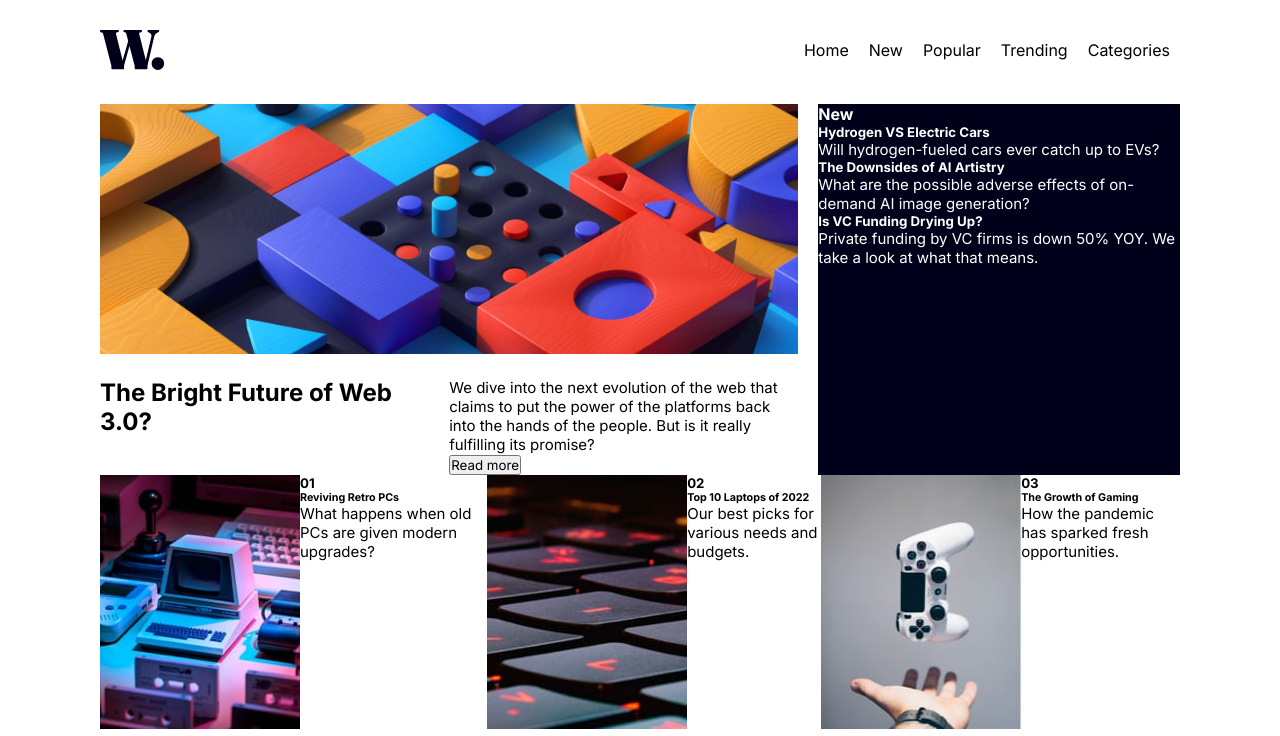
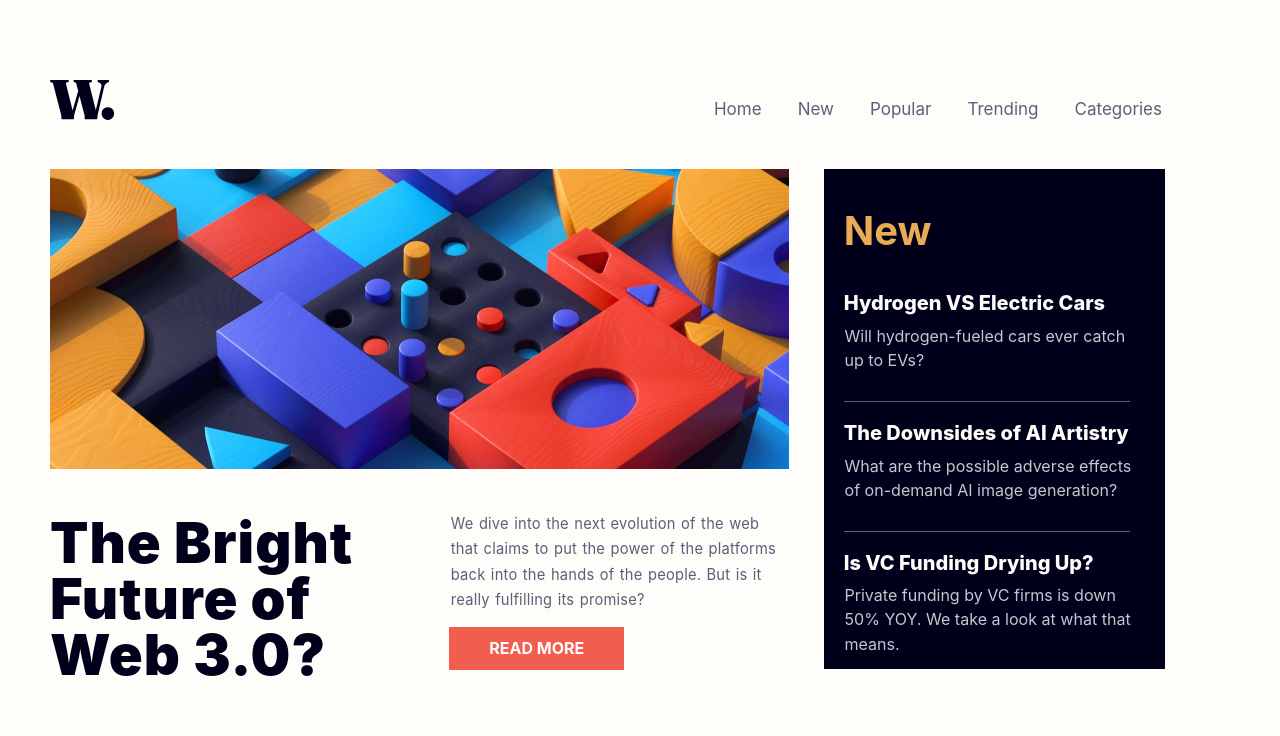
Before and after one commit to willianlrl87/Challenges-FrontEndMentor, a plain HTML site: page Junior/news-homepage-main/index.html in a window 1280 px wide. Shown: the top 736 px of the page. Drawn offline with Linux system fonts and the light colour scheme.

Commit message:
CSS update

```diff
--- a/Junior/news-homepage-main/assets/css/style.css
+++ b/Junior/news-homepage-main/assets/css/style.css
@@ -1,4 +1,4 @@
-@import url('https://fonts.googleapis.com/css2?family=Inter:wght@400;700;800&display=swap');
+@import url('../fonts/Inter-VariableFont_slnt\,wght.ttf');
 
 /* Settings from style guide included in this challenge */
 :root{
@@ -27,11 +27,13 @@ p{
     box-sizing: border-box;
     padding:0;
     margin:0;
+    line-height: 23px;
 }
 
 body{
-    padding: 30px 100px;
+    padding: 80px 100px 80px 50px;
     display: grid;
+    background-color: var(--color-off-white);
     grid-template-areas:
     "header     header      header"
     "main   main    aside"
@@ -53,41 +55,111 @@ header{
 }
 
 .menuItem{
-    padding: 10px;
+    padding: 18px;
+    color: var(--color-dark-grayish-blue);
+    font-size: 17px;
 }
 
 main{
     grid-area: main;
     padding-right: 20px;
+    height: 500px;
 }
 
 #mainNewsImg{
     width: 100%;
-    height: 250px;
+    height: 300px;
     margin-bottom: 20px;
 }
 
 #mainNewsInfo{
     display: flex;
+    color: var(--color-dark-grayish-blue);
+    padding: 20px 0;
 }
 
 #mainNewsTitle{
     flex: 1;
+    padding: 0;
+    padding-right: 80px;
+    color: var(--color-very-dark-blue);
+    font-size: 3.5rem;
+    line-height: 3.5rem;
+    font-weight: 1000;
+    letter-spacing: 1px;
 }
 
 #mainNewsResumeAndButton{
     flex: 1;
 }
 
+#mainNewsResume{
+    font-size: 14px;
+    word-spacing: 1px;
+    letter-spacing: .2px;
+    font-weight: 400;
+    transform: scale(1.05, 1.1);
+    padding-right: 10px;
+}
+
+#mainNewsResumeAndButton button{
+    margin: 20px 0;
+    margin-left: -10px;
+    padding: 10px 40px;
+    font-size: 1rem;
+    text-transform: uppercase;
+    font-weight: bold;
+    border: none;
+    background-color: var(--color-soft-red);
+    color: white;
+}
+
 aside{
     grid-area: aside;
     background-color: var(--color-very-dark-blue);
     color: white;
+    padding: 20px;
+    margin: 0 15px;
+    max-width: 350px;
+    height: 500px;
+}
+
+#asideTitle{
+    color: var(--color-soft-orange);
+    font-size: 40px;
+    padding: 30px 0;
+    font-weight: 700;
+}
+
+.asideNews{
+    margin-right: 15px;
+    border-bottom: 1px solid var(--color-dark-grayish-blue);
+    padding-bottom: 30px;
+    padding-top: 20px;
+}
+
+.asideNews:last-child{
+    border: none;
+}
+
+.asideNewsTitle{
+    font-size: 20px;
+    font-weight: 800;
+    color:var(--color-off-white);
+    padding-bottom: 10px;
+}
+
+.asideNewsResume{
+    color:var(--color-grayish-blue);
+    transform: scale(1.07,1.07);
+    margin-left: 10px;
+    margin-right: 5px;
 }
 
 section{
     grid-area: section;
     display: flex;
+    margin-top: 70px;
 }
 
 .sectionNews{
```
